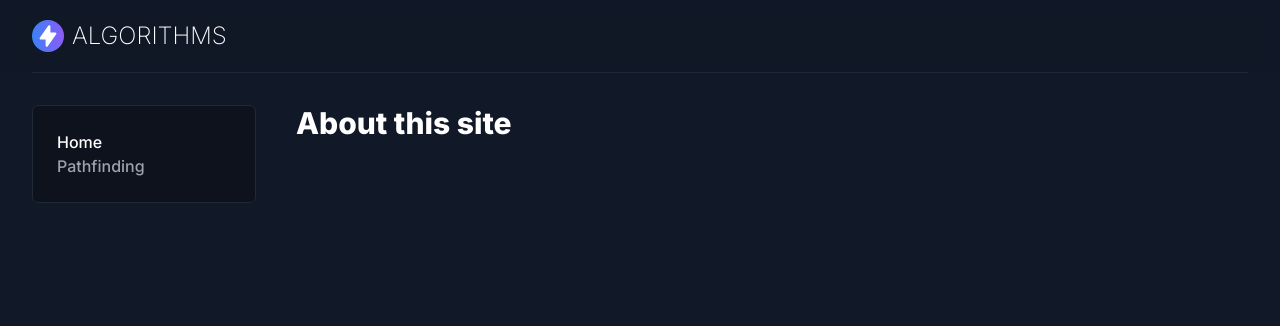
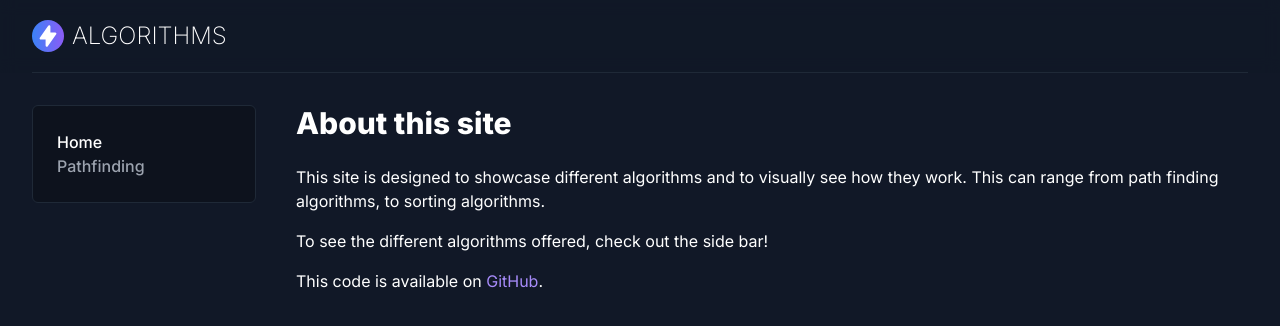
Before and after one commit to Squshy/algorithm-showcase, a Next.js app in the folder client/: page / in a window 1280 px wide. Shown: the top 326 px of the page. Built offline with nearby package versions, Linux system fonts and the light colour scheme.

Commit message:
simple about done

```diff
--- a/client/pages/index.tsx
+++ b/client/pages/index.tsx
@@ -1,7 +1,6 @@
 import type { NextPage } from "next";
 import { MainBody } from "../components/MainBody";
 import { Nav } from "../components/nav/Nav";
-import Link from "next/link";
 import { useSetLink } from "../hooks/useSetLink";
 import { SIDEBAR_LINKS } from "../constants";
 
@@ -12,6 +11,30 @@ const Home: NextPage = () => {
       <Nav />
       <MainBody>
         <h1 className={`text-3xl font-extrabold`}>About this site</h1>
+        <div className={`mt-6 space-y-4`}>
+          <p>
+            This site is designed to showcase different algorithms and to
+            visually see how they work. This can range from path finding
+            algorithms, to sorting algorithms.
+          </p>
+          <p className={`hidden lg:block`}>
+            To see the different algorithms offered, check out the side bar!
+          </p>
+          <p className={`block lg:hidden`}>
+            To see the different algorithms offered, check out the button in the
+            bottom right of your screen!
+          </p>
+          <p>
+            This code is available on{" "}
+            <a
+              href="https://github.com/Squshy/algorithm-showcase"
+              className={`transition duration-100 ease-in-out text-purple-400 hover:text-purple-500`}
+            >
+              GitHub
+            </a>
+            .
+          </p>
+        </div>
       </MainBody>
     </>
   );
```
